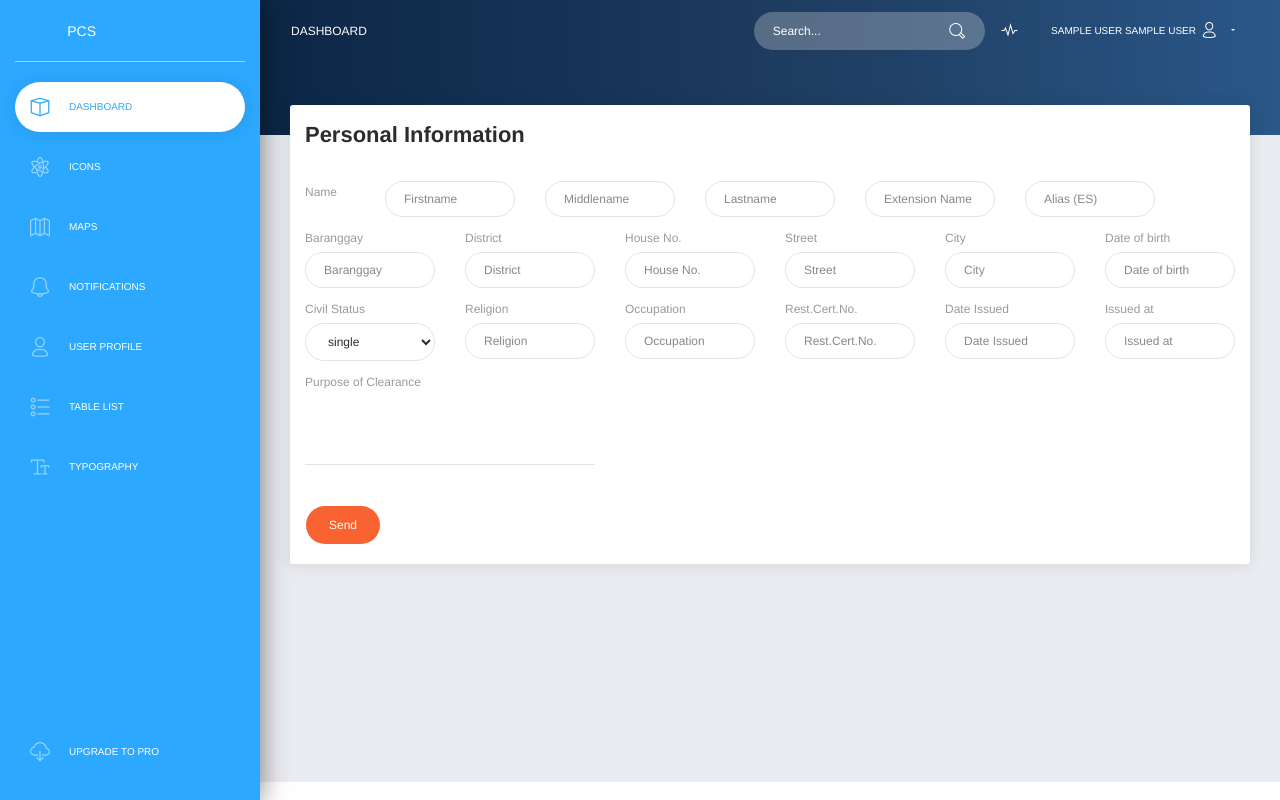
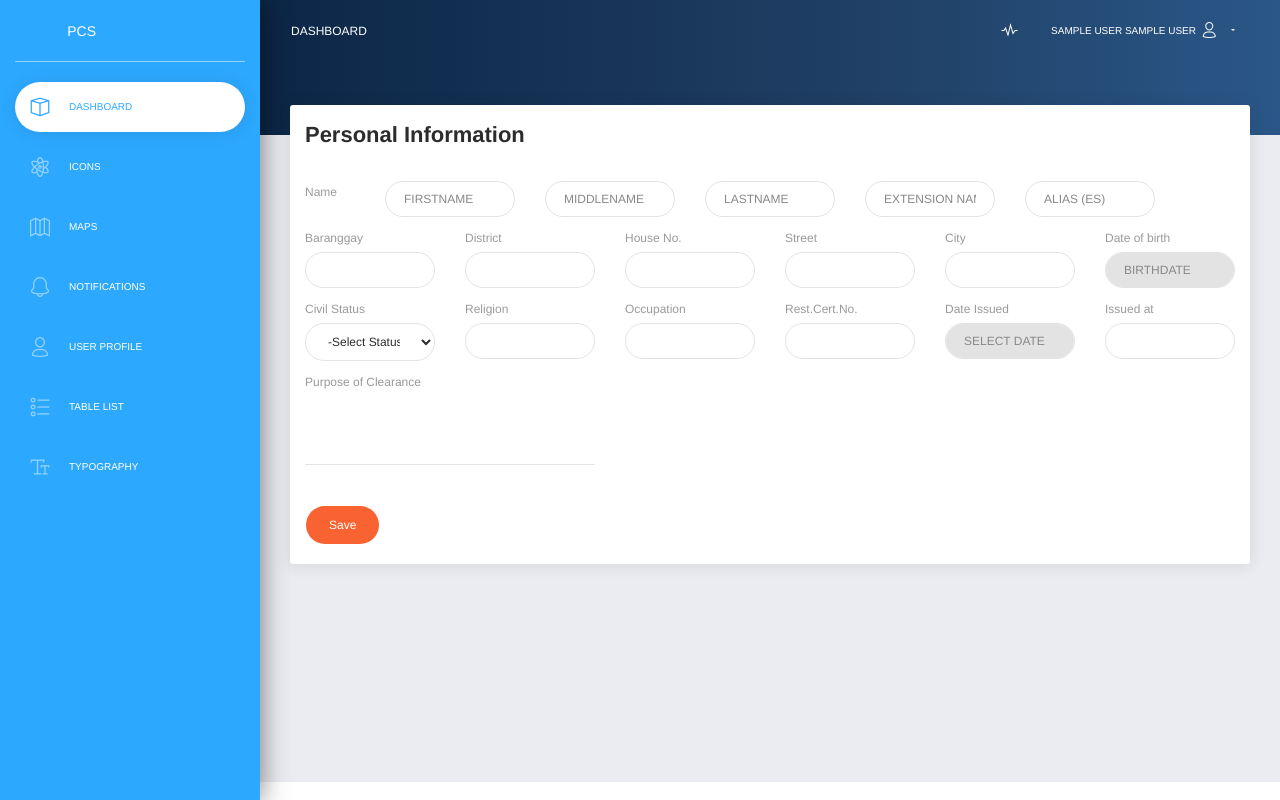
Before and after one commit to leipriets/pcs, a CodeIgniter app: page /pcs/dashboard in a window 1280 px wide. Run offline with CodeIgniter, Linux system fonts and the light colour scheme; the visitor is signed in with stand-in values (Sample User, id 1); some libraries are stand-ins or nearby versions.

Commit message:
Set all input converted to uppercase, user authentication ui

```diff
--- a/application/controllers/Dashboard.php
+++ b/application/controllers/Dashboard.php
@@ -20,14 +20,12 @@ class Dashboard extends CI_Controller
         }
         $this->session_user = $this->session->userdata('userlogin');
 
-
     }
 
 	public function index(){
 
 		$data['title'] = "PCS";
 		$data['session_user'] = $this->session_user;
-
 
 		$this->load->view('includes/header',$data);
 		$this->load->view('includes/sidenav');
--- a/application/views/dashboardview.php
+++ b/application/views/dashboardview.php
@@ -3,8 +3,9 @@
   $helper = new helper();
 
   $civilstatus = array(
-    "single"=>"single",
-    "married"=>"widowed",
+    "SINGLE"=>"SINGLE",
+    "MARRIED"=>"MARRIED",
+    "WIDOWED"=>"WIDOWED",
   );
 
 
@@ -17,7 +18,7 @@
                 <h5 class="title">Personal Information</h5>
               </div>
               <div class="card-body">
-                <form>
+                <form method="post">
                   <div class="row">
                     <div class="col-md-1">
                       <div class="form-group">
@@ -54,37 +55,37 @@
                       <div class="col-md-2">
                         <div class="form-group">
                           <label>Baranggay</label>
-                          <input type="text" name="brgy" class="form-control form-control-sm " placeholder="Baranggay">
+                          <input type="text" name="brgy" class="form-control form-control-sm ">
                         </div>
                       </div>
                       <div class="col-md-2">
                         <div class="form-group">
                           <label>District</label>
-                          <input type="text" name="brgy" class="form-control form-control-sm " placeholder="District">
+                          <input type="text" name="brgy" class="form-control form-control-sm ">
                         </div>
                       </div>
                       <div class="col-md-2">
                         <div class="form-group">
                           <label>House No.</label>
-                          <input type="text" name="brgy" class="form-control form-control-sm " placeholder="House No.">
+                          <input type="text" name="brgy" class="form-control form-control-sm ">
                         </div>
                       </div>
                       <div class="col-md-2">
                         <div class="form-group">
                           <label>Street</label>
-                          <input type="text" name="brgy" class="form-control form-control-sm " placeholder="Street">
+                          <input type="text" name="brgy" class="form-control form-control-sm ">
                         </div>
                       </div>
                       <div class="col-md-2">
                         <div class="form-group">
                           <label>City</label>
-                          <input type="text" name="brgy" class="form-control form-control-sm " placeholder="City">
+                          <input type="text" name="brgy" class="form-control form-control-sm ">
                         </div>
                       </div>
                       <div class="col-md-2">
                         <div class="form-group">
                           <label>Date of birth</label>
-                          <input type="text" name="brgy" class="form-control form-control-sm datepicker" placeholder="Date of birth">
+                          <input type="text" name="brgy" class="form-control form-control-sm datepicker" placeholder="Birthdate" readonly>
                         </div>
                       </div>
                   </div>
@@ -92,39 +93,39 @@
                       <div class="col-md-2">
                         <div class="form-group">
                           <label>Civil Status</label>
-                          <select class="form-control">
-                            <?= $helper->arrayToHTMLOptionByKey($civilstatus); ?>
+                          <select class="form-control" name="status">
+                            <?= $helper->arrayToHTMLOptionByKey($civilstatus,$this->input->post('status'),true,"-Select Status -"); ?>
                           </select>
                         </div>
                       </div>
                       <div class="col-md-2">
                         <div class="form-group">
                           <label>Religion</label>
-                          <input type="text" name="brgy" class="form-control form-control-sm " placeholder="Religion">
+                          <input type="text" name="brgy" class="form-control form-control-sm " >
                         </div>
                       </div>
                       <div class="col-md-2">
                         <div class="form-group">
                           <label>Occupation</label>
-                          <input type="text" name="brgy" class="form-control form-control-sm " placeholder="Occupation">
+                          <input type="text" name="brgy" class="form-control form-control-sm ">
                         </div>
                       </div>
                       <div class="col-md-2">
                         <div class="form-group">
                           <label>Rest.Cert.No.</label>
-                          <input type="text" name="brgy" class="form-control form-control-sm " placeholder="Rest.Cert.No.">
+                          <input type="text" name="brgy" class="form-control form-control-sm ">
                         </div>
                       </div>
                       <div class="col-md-2">
                         <div class="form-group">
                           <label>Date Issued</label>
-                          <input type="text" name="brgy" class="form-control form-control-sm datepicker" placeholder="Date Issued">
+                          <input type="text" name="brgy" class="form-control form-control-sm datepicker" placeholder="select date" readonly>
                         </div>
                       </div>
                       <div class="col-md-2">
                         <div class="form-group">
                           <label>Issued at</label>
-                          <input type="text" name="brgy" class="form-control form-control-sm " placeholder="Issued at">
+                          <input type="text" name="brgy" class="form-control form-control-sm " >
                         </div>
                       </div>
                   </div>
@@ -140,7 +141,7 @@
                   <div class="row">
                       <div class="col-md-4">
                           <br>
-                         <button class="btn btn-primary btn-round">Send</button>
+                         <button type="submit" class="btn btn-primary btn-round">Save</button>
                       </div>
                   </div>
 
--- a/application/views/includes/footer.php
+++ b/application/views/includes/footer.php
@@ -23,6 +23,11 @@
 
               $(".datepicker").datepicker();
 
+              $("input").on("keyup",function(){
+                  this.value = this.value.toUpperCase();
+              });
+
+
 
             });
           </script>
--- a/application/views/includes/navbar.php
+++ b/application/views/includes/navbar.php
@@ -19,14 +19,14 @@
           </button>
           <div class="collapse navbar-collapse justify-content-end" id="navigation">
             <form>
-              <div class="input-group no-border">
+<!--               <div class="input-group no-border">
                 <input type="text" value="" class="form-control" placeholder="Search...">
                 <div class="input-group-append">
                   <div class="input-group-text">
                     <i class="now-ui-icons ui-1_zoom-bold"></i>
                   </div>
                 </div>
-              </div>
+              </div> -->
             </form>
             <ul class="navbar-nav">
               <li class="nav-item">
--- a/application/views/includes/sidenav.php
+++ b/application/views/includes/sidenav.php
@@ -5,10 +5,10 @@
         Tip 1: You can change the color of the sidebar using: data-color="blue | green | orange | red | yellow"
       -->
       <div class="logo">
-        <a href="http://www.creative-tim.com" class="simple-text logo-mini">
+        <a href="#" class="simple-text logo-mini">
           <!-- CT -->
         </a>
-        <a href="http://www.creative-tim.com" class="simple-text logo-normal">
+        <a href="#" class="simple-text logo-normal">
           PCS
         </a>
       </div>
@@ -57,10 +57,10 @@
             </a>
           </li>
           <li class="active-pro">
-            <a href="./upgrade.html">
+<!--             <a href="./upgrade.html">
               <i class="now-ui-icons arrows-1_cloud-download-93"></i>
               <p>Upgrade to PRO</p>
-            </a>
+            </a>   -->
           </li>
         </ul>
       </div>
--- a/assets/demo/demo.css
+++ b/assets/demo/demo.css
@@ -1,3 +1,8 @@
+input,textarea{
+  text-transform: uppercase;
+}
+
+
 .tim-row {
   margin-bottom: 20px;
 }
```
Also changed, not shown: application/views/auth/includes/authfooter.php (+6 -1 lines).
